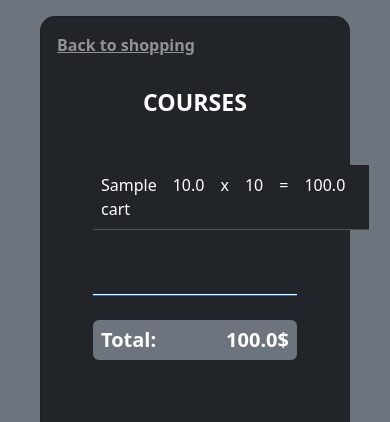
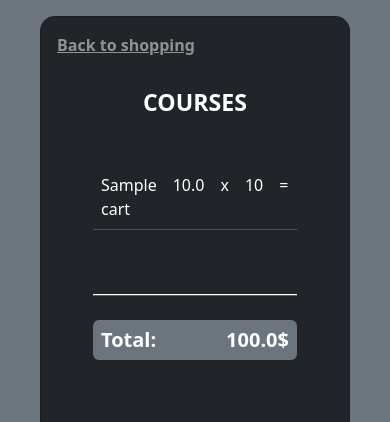
Before and after one commit to anastasiiabevziuk/courses, a Django app: page /user/user-cart/ in a window 390 px wide. Shown: the part 112-534 px from the top of the page. Run offline with Django 4.2, Linux system fonts and the light colour scheme; a user stored in the database is signed in; tables that the repository leaves empty hold one stand-in row (values such as "Sample post"); grey boxes are pictures that could not be loaded.

Commit message:
upd mobile version

```diff
--- a/templates/shop/courses.html
+++ b/templates/shop/courses.html
@@ -3,7 +3,8 @@
 {% block title %} Courses {% endblock %}
 
 {% block content %}
-  <table class="table mt-5 table-bordered table-striped table-hover table-dark">
+  <div class='table-responsive'>
+    <table class="table mt-5 table-bordered table-striped table-hover table-dark ">
       <thead class="table-dark">
         <tr>
           <th>Title</th>
@@ -29,5 +30,5 @@
         {% endfor %}
       </tbody>
     </table>
+  </div>
   {% endblock %}
-</dic>
--- a/templates/users/cart.html
+++ b/templates/users/cart.html
@@ -18,7 +18,7 @@
 
                   <h3 class="mb-5 pt-2 text-center fw-bold text-uppercase"> Courses</h3>
 
-                  <div class="d-flex align-items-center mb-5" >
+                  <div class="d-flex align-items-center mb-5 table-responsive" >
                     <table class="table table-hover table-dark ">
                       <tbody>
                         {% for cart in carts %}
```
Lines whose indentation alone changed are shown as unchanged.
